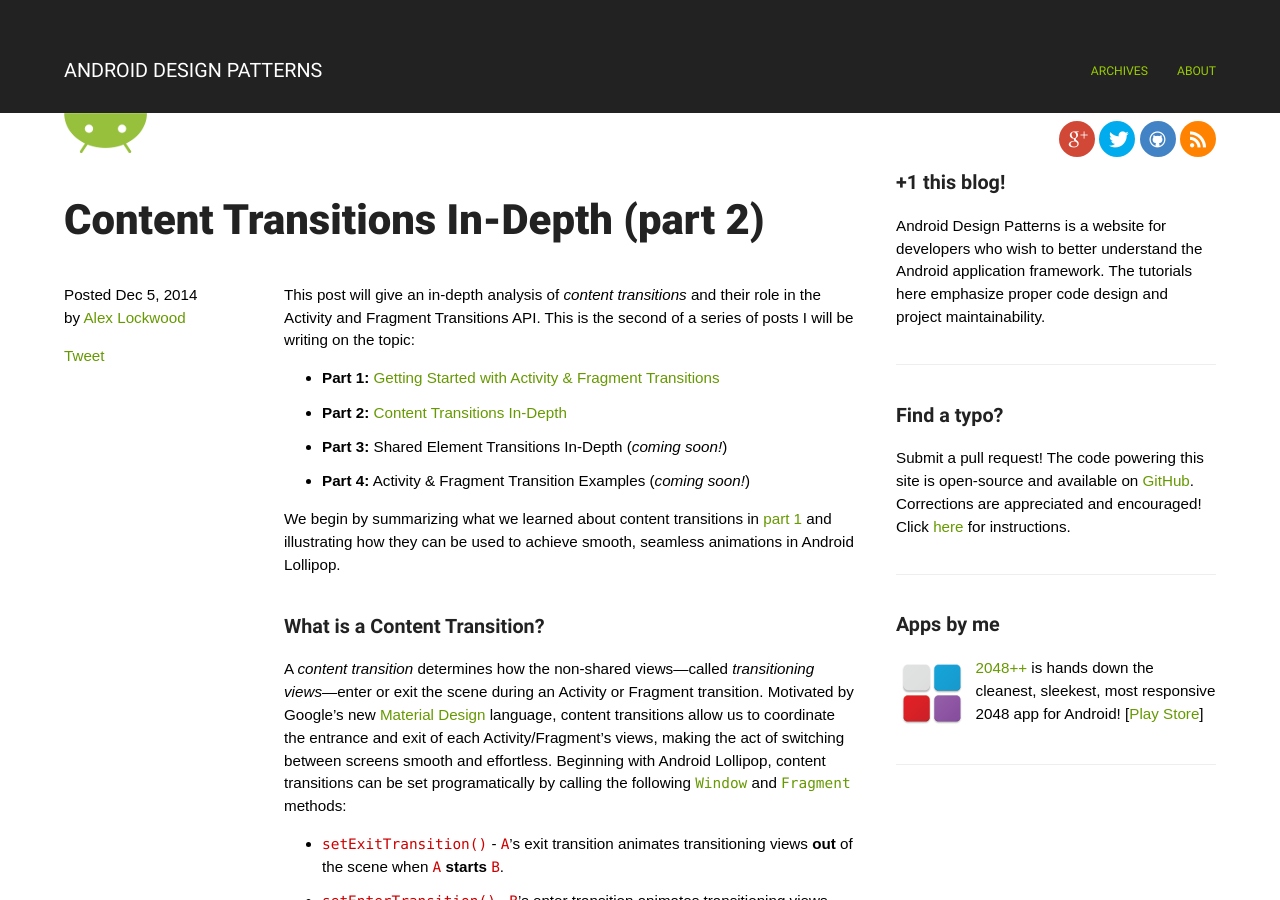
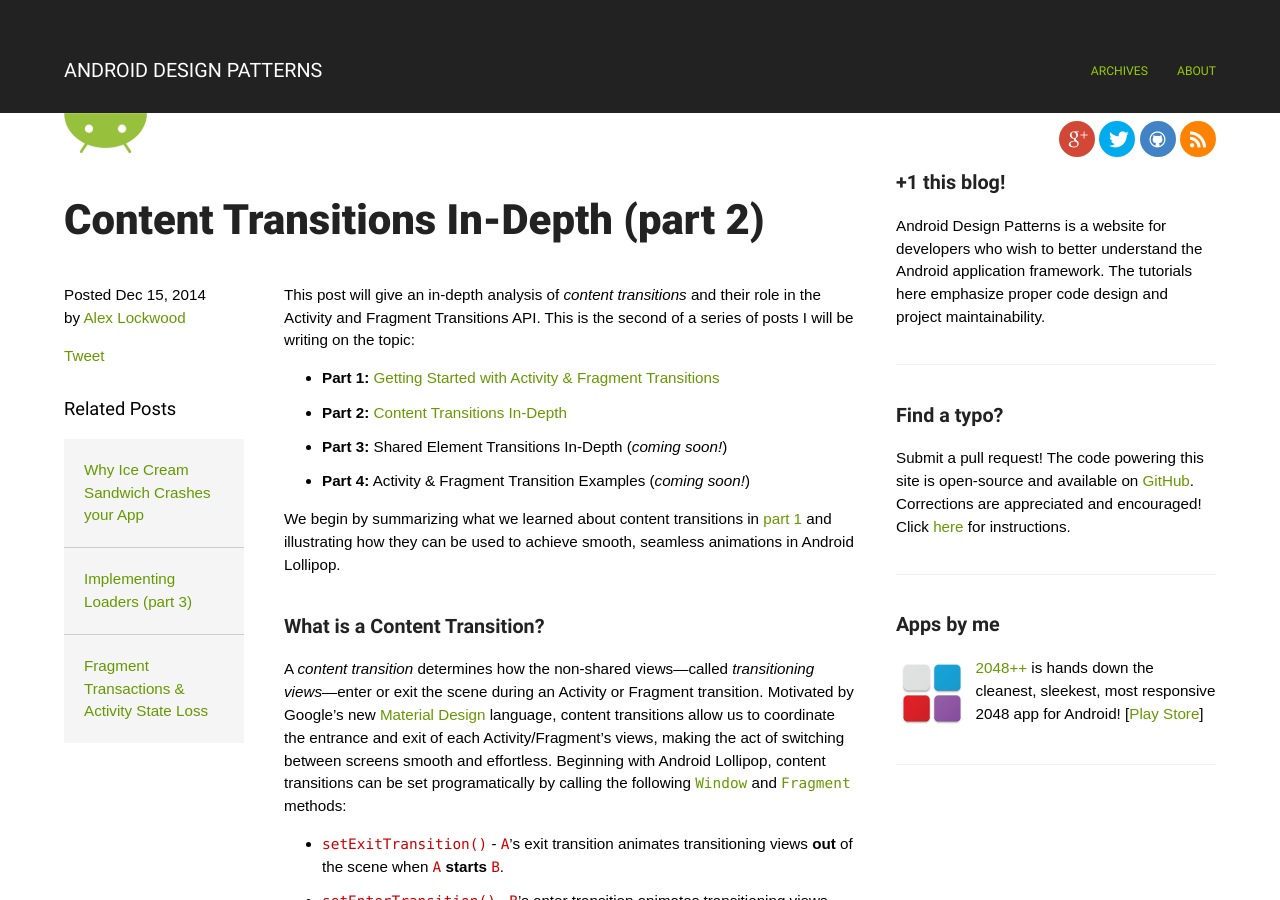
Before and after one commit to alexjlockwood/AndroidDesignPatterns, a Jekyll site: the page built from _posts/2014-12-05-activity-fragment-content-transitions-in-depth-part2.md, in a window 1280 px wide and 900 px high. Built offline with Jekyll 4.4.1, drawn with Linux system fonts in a browser that asks for light colours; some web fonts are replaced; Markdown is read by kramdown in place of the engine named in the settings; comment, search, counter and statistics services are not loaded.

Commit message:
refactored dates

````diff
--- a/_posts/2014-12-04-activity-fragment-transitions-in-android-lollipop-part1.md
+++ b/_posts/2014-12-04-activity-fragment-transitions-in-android-lollipop-part1.md
@@ -216,7 +216,7 @@ As always, thanks for reading! Feel free to leave a comment if you have any ques
   [finishAfterTransition]: https://developer.android.com/reference/android/app/Activity.html#finishAfterTransition()
 
   [part1]: /2014/12/activity-fragment-transitions-in-android-lollipop-part1.html
-  [part2]: /2014/12/content-transitions-in-depth-part2.html
+  [part2]: /2014/12/activity-fragment-content-transitions-in-depth-part2.html
   [part3]: /2014/11/shared-element-transitions-in-depth-part3.html
 
   [customizeActivityTransitions]: https://developer.android.com/training/material/animations.html#Transitions
--- a/_posts/2014-12-05-activity-fragment-content-transitions-in-depth-part2.md
+++ b/_posts/2014-12-05-activity-fragment-content-transitions-in-depth-part2.md
@@ -1,8 +1,11 @@
 ---
 layout: post
 title: 'Content Transitions In-Depth (part 2)'
-date: 2014-12-05
+date: 2014-12-15
 permalink: /2014/12/activity-fragment-content-transitions-in-depth-part2.html
+related: ['/2012/06/app-force-close-honeycomb-ics.html',
+    '/2012/08/implementing-loaders.html',
+    '/2013/08/fragment-transaction-commit-state-loss.html']
 ---
 
 This post will give an in-depth analysis of _content transitions_ and their role in the Activity and Fragment Transitions API. This is the second of a series of posts I will be writing on the topic:
@@ -27,12 +30,12 @@ A _content transition_ determines how the non-shared views&mdash;called _transit
 
 <!--more-->
 
-<div style="width:290px;margin-right:35px;float:right" poster="/assets/videos/posts/2014/12/05/games-opt.png" preload="none">
+<div style="width:290px;margin-right:35px;float:right" poster="/assets/videos/posts/2014/12/15/games-opt.png" preload="none">
   <div class="framed-nexus6-port">
   <video id="figure21" onclick="playPause('figure21')">
-    <source src="/assets/videos/posts/2014/12/05/games-opt.mp4" type="video/mp4">
-    <source src="/assets/videos/posts/2014/12/05/games-opt.webm" type="video/webm">
-    <source src="/assets/videos/posts/2014/12/05/games-opt.ogv" type="video/ogg">
+    <source src="/assets/videos/posts/2014/12/15/games-opt.mp4" type="video/mp4">
+    <source src="/assets/videos/posts/2014/12/15/games-opt.webm" type="video/webm">
+    <source src="/assets/videos/posts/2014/12/15/games-opt.ogv" type="video/ogg">
   </video>
   </div>
   <div style="font-size:10pt;margin-left:20px;margin-bottom:30px">
@@ -96,12 +99,12 @@ public void captureTransitioningViews(List<View> transitioningViews) {
 }
 ```
 
-<div style="width:290px;margin-right:35px;float:right" poster="/assets/videos/posts/2014/12/05/webview-opt.png" preload="none">
+<div style="width:290px;margin-right:35px;float:right" poster="/assets/videos/posts/2014/12/15/webview-opt.png" preload="none">
   <div class="framed-nexus6-port">
   <video id="figure22" onclick="playPause('figure22')">
-    <source src="/assets/videos/posts/2014/12/05/webview-opt.mp4" type="video/mp4">
-    <source src="/assets/videos/posts/2014/12/05/webview-opt.webm" type="video/webm">
-    <source src="/assets/videos/posts/2014/12/05/webview-opt.ogv" type="video/ogg">
+    <source src="/assets/videos/posts/2014/12/15/webview-opt.mp4" type="video/mp4">
+    <source src="/assets/videos/posts/2014/12/15/webview-opt.webm" type="video/webm">
+    <source src="/assets/videos/posts/2014/12/15/webview-opt.ogv" type="video/ogg">
   </video>
   </div>
   <div style="font-size:10pt;margin-left:20px;margin-bottom:30px">
````
Also changed, not shown: assets/videos/posts/2014/12/15/games-opt.png (renamed from assets/videos/posts/2014/12/05/games-opt.png), assets/videos/posts/2014/12/15/webview-opt.png (renamed from assets/videos/posts/2014/12/05/webview-opt.png), 14 other files.
